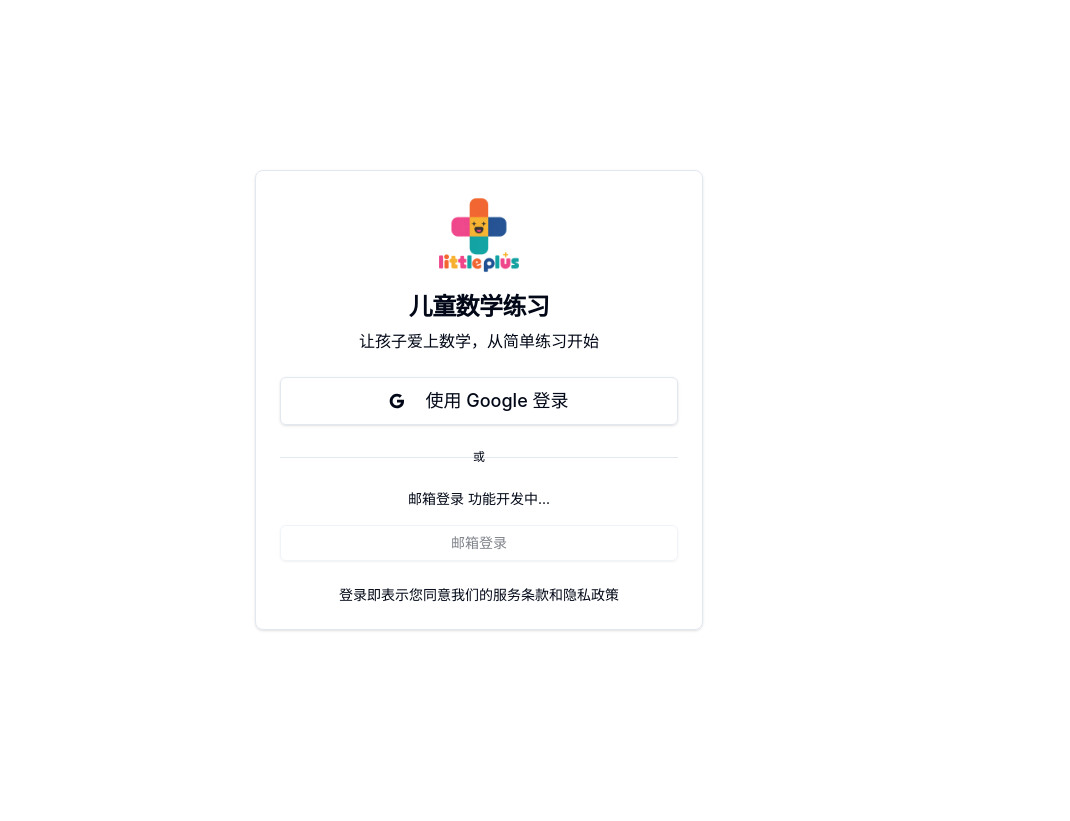
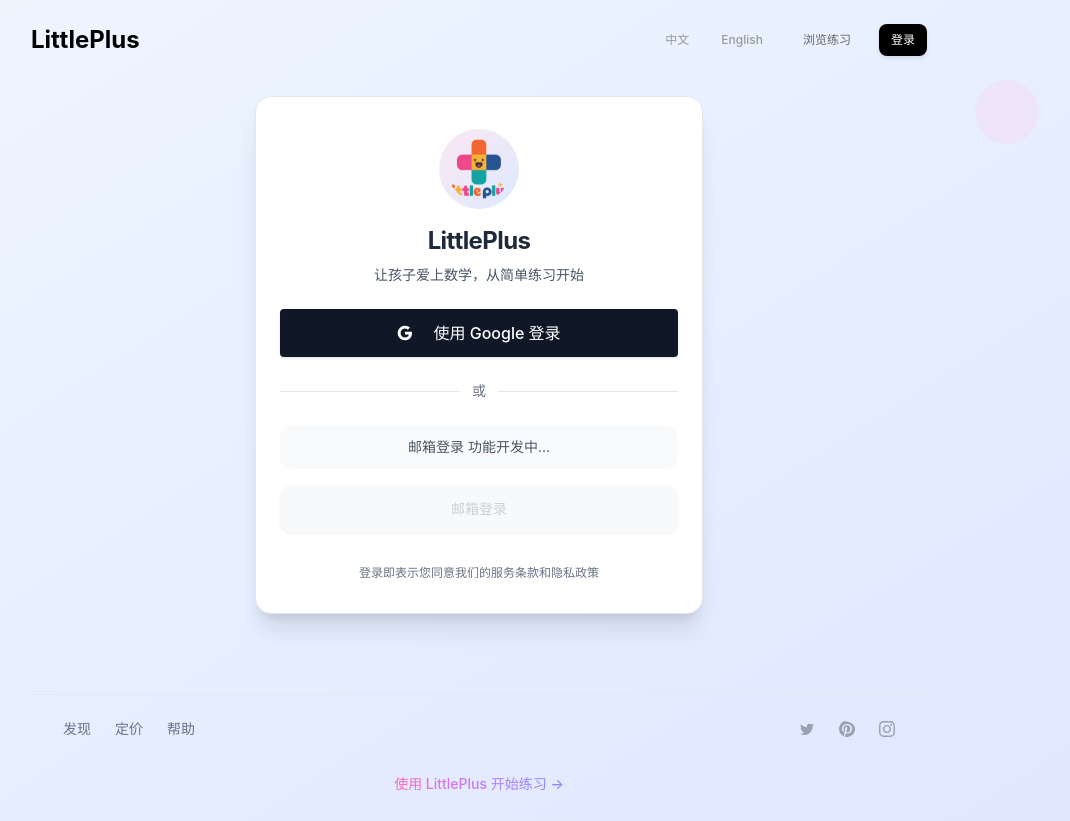
Before and after one commit to million-dollar-projects/mumskids, a Next.js app: page /1/auth/login in a window 1280 px wide. Shown: the whole page, without its empty margins (161-1231 px from the left). Before the commit the page ends 800 px from the top, so only its background shows below. Built offline with nearby package versions, Linux system fonts and the light colour scheme; no server answers.

Commit message:
优化页面

```diff
--- a/src/app/[locale]/auth/login/page.tsx
+++ b/src/app/[locale]/auth/login/page.tsx
@@ -5,6 +5,8 @@
 import Image from 'next/image';
 import { Button } from '@/components/ui/button';
 import { Card, CardContent, CardDescription, CardHeader, CardTitle } from '@/components/ui/card';
+import { Header } from '@/components/layout/header';
+import { Footer } from '@/components/layout/footer';
 import { useAuth } from '@/lib/auth/context';
 import { messages } from '@/i18n/messages';
 
@@ -46,72 +48,104 @@
 
   if (loading) {
     return (
-      <div className="min-h-screen flex items-center justify-center">
+      <div className="min-h-screen flex flex-col">
+        <Header locale={locale} variant="landing" />
+        <div className="flex-1 flex items-center justify-center">
           <div className="text-center">
             <div className="animate-spin rounded-full h-12 w-12 border-b-2 border-primary mx-auto mb-4"></div>
             <p className="text-lg text-muted-foreground">{t.common.loading}</p>
           </div>
+        </div>
+        <Footer locale={locale} />
       </div>
     );
   }
 
   if (user) {
     return (
-      <div className="min-h-screen flex items-center justify-center">
+      <div className="min-h-screen flex flex-col">
+        <Header locale={locale} variant="landing" />
+        <div className="flex-1 flex items-center justify-center">
           <div className="text-center">
             <p className="text-lg">已登录，正在跳转...</p>
           </div>
+        </div>
+        <Footer locale={locale} />
       </div>
     );
   }
 
   return (
-    <div className="min-h-screen flex items-center justify-center bg-background p-4">
-      <Card className="w-full max-w-md">
-        <CardHeader className="text-center">
-          <div className="w-20 h-20 rounded-full flex items-center justify-center mx-auto mb-4">
-            <Image src="/images/littleplus.png" alt="Little Plus" width={80} height={80} />
+    <div className="min-h-screen flex flex-col relative">
+      {/* 简化的背景 */}
+      <div className="absolute inset-0 bg-gradient-to-br from-blue-50 to-indigo-100">
+        {/* 少量装饰元素 */}
+        <div className="absolute top-20 right-20 w-16 h-16 bg-pink-200 rounded-full opacity-30"></div>
+        <div className="absolute bottom-32 left-16 w-20 h-20 bg-blue-200 rounded-full opacity-20"></div>
       </div>
-          <CardTitle className="text-2xl font-bold">{t.auth.title}</CardTitle>
-          <CardDescription className="text-base">
+
+      {/* Header */}
+      <div className="relative z-10">
+        <Header locale={locale} variant="landing" backgroundClass="bg-transparent" />
+      </div>
+
+      {/* 主要内容 */}
+      <div className="relative z-10 flex-1 flex items-center justify-center p-4">
+        <Card className="w-full max-w-md bg-white shadow-xl rounded-2xl">
+          <CardHeader className="text-center pt-8 pb-6">
+            {/* 简化的头像 */}
+            <div className="w-20 h-20 mx-auto mb-4 bg-gradient-to-br from-pink-100 to-blue-100 rounded-full flex items-center justify-center">
+              <Image
+                src="/images/littleplus.png"
+                alt="Little Plus"
+                width={64}
+                height={64}
+                className="rounded-full"
+              />
+            </div>
+
+            <CardTitle className="text-2xl font-bold text-gray-800 mb-2">
+              {t.auth.title}
+            </CardTitle>
+            <CardDescription className="text-gray-600">
               {t.auth.subtitle}
             </CardDescription>
           </CardHeader>
-        <CardContent className="space-y-6">
+
+          <CardContent className="space-y-6 px-6 pb-8">
             {/* Google 登录按钮 */}
             <Button
               onClick={handleGoogleLogin}
-            className="w-full h-12 text-lg font-medium"
-            variant="outline"
+              className="w-full h-12 text-base font-medium bg-gray-900 hover:bg-gray-700 text-white rounded transition-colors cursor-pointer"
             >
               <svg className="w-5 h-5 mr-3" viewBox="0 0 24 24">
                 <path
-                fill="currentColor"
+                  fill="white"
                   d="M22.56 12.25c0-.78-.07-1.53-.2-2.25H12v4.26h5.92c-.26 1.37-1.04 2.53-2.21 3.31v2.77h3.57c2.08-1.92 3.28-4.74 3.28-8.09z"
                 />
                 <path
-                fill="currentColor"
+                  fill="white"
                   d="M12 23c2.97 0 5.46-.98 7.28-2.66l-3.57-2.77c-.98.66-2.23 1.06-3.71 1.06-2.86 0-5.29-1.93-6.16-4.53H2.18v2.84C3.99 20.53 7.7 23 12 23z"
                 />
                 <path
-                fill="currentColor"
+                  fill="white"
                   d="M5.84 14.09c-.22-.66-.35-1.36-.35-2.09s.13-1.43.35-2.09V7.07H2.18C1.43 8.55 1 10.22 1 12s.43 3.45 1.18 4.93l2.85-2.22.81-.62z"
                 />
                 <path
-                fill="currentColor"
+                  fill="white"
                   d="M12 5.38c1.62 0 3.06.56 4.21 1.64l3.15-3.15C17.45 2.09 14.97 1 12 1 7.7 1 3.99 3.47 2.18 7.07l3.66 2.84c.87-2.6 3.3-4.53 6.16-4.53z"
                 />
               </svg>
               {t.auth.googleLogin}
             </Button>
 
-          {/* 分割线 */}
+            {/* 简化的分割线 */}
             <div className="relative">
               <div className="absolute inset-0 flex items-center">
-              <span className="w-full border-t" />
+                <span className="w-full border-t border-gray-200" />
               </div>
-            <div className="relative flex justify-center text-xs uppercase">
-              <span className="bg-background px-2 text-muted-foreground">
+              <div className="relative flex justify-center text-sm">
+                <span className="bg-white px-3 text-gray-500">
                   或
                 </span>
               </div>
@@ -119,25 +153,32 @@
 
             {/* 邮箱登录 */}
             <div className="space-y-4">
-            <div className="text-center text-sm text-muted-foreground">
+              <div className="text-center p-3 bg-gray-50 rounded-xl">
+                <div className="text-sm text-gray-600">
                   {t.auth.emailLogin} 功能开发中...
                 </div>
+              </div>
               <Button
-              className="w-full"
-              variant="outline"
+                className="w-full h-12 bg-gray-100 text-gray-400 rounded-xl cursor-not-allowed"
                 disabled
               >
                 {t.auth.emailLogin}
               </Button>
             </div>
 
-          <div className="text-center">
-            <p className="text-sm text-muted-foreground">
+            <div className="text-center pt-2">
+              <p className="text-xs text-gray-500">
                 登录即表示您同意我们的服务条款和隐私政策
               </p>
             </div>
           </CardContent>
         </Card>
       </div>
+
+      {/* Footer */}
+      <div className="relative z-10">
+        <Footer locale={locale} />
+      </div>
+    </div>
   );
 }
--- a/src/app/[locale]/layout.tsx
+++ b/src/app/[locale]/layout.tsx
@@ -3,7 +3,7 @@
 import "../globals.css";
 
 export const metadata: Metadata = {
-  title: "儿童数学练习",
+  title: "LittlePlus",
   description: "帮助小朋友进行简单的加减法练习，提升口算/心算能力",
 };
 
--- a/src/app/[locale]/page.tsx
+++ b/src/app/[locale]/page.tsx
@@ -125,7 +125,7 @@
                 <Link href={`/${locale}/auth/login`}>
                   <Button
                     size="lg"
-                    className="btn-primary-black px-4 py-2 text-lg font-medium cursor-pointer"
+                    className="btn-primary-black px-4 py-2 text-base font-medium cursor-pointer"
                   >
                     {t.landing.cta}
                   </Button>
@@ -156,7 +156,7 @@
         </div>
       </main>
 
-      <Footer locale={locale} variant="landing" />
+      <Footer locale={locale} />
     </div>
   );
 }
--- a/src/i18n/messages.ts
+++ b/src/i18n/messages.ts
@@ -10,7 +10,7 @@
       "logout": "退出"
     },
     "auth": {
-      "title": "儿童数学练习",
+      "title": "LittlePlus",
       "subtitle": "让孩子爱上数学，从简单练习开始",
       "googleLogin": "使用 Google 登录",
       "emailLogin": "邮箱登录",
@@ -24,7 +24,7 @@
     "landing": {
       "title": "数学练习",
       "subtitle": "从这里开始。",
-      "description": "创建个性化的数学练习，让孩子在快乐中学习。适合3-12岁儿童的智能练习系统。",
+      "description": "创建个性化的数学练习，让孩子在快乐中学习。适合3-12岁儿童的智能练习。",
       "cta": "创建你的第一个练习",
       "exploreEvents": "浏览练习",
       "brand": "LittlePlus",
```
Lines whose indentation alone changed are shown as unchanged.
